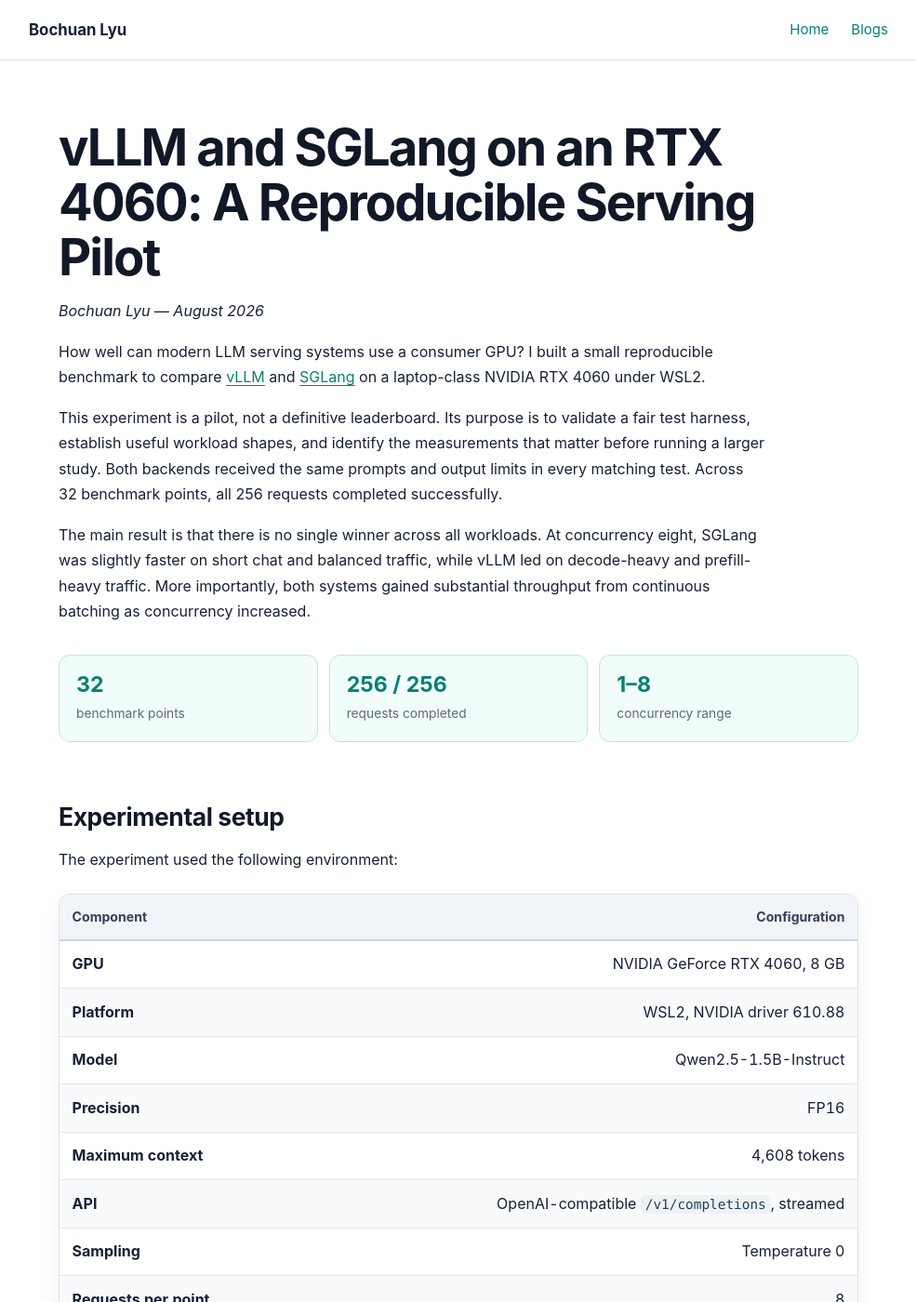
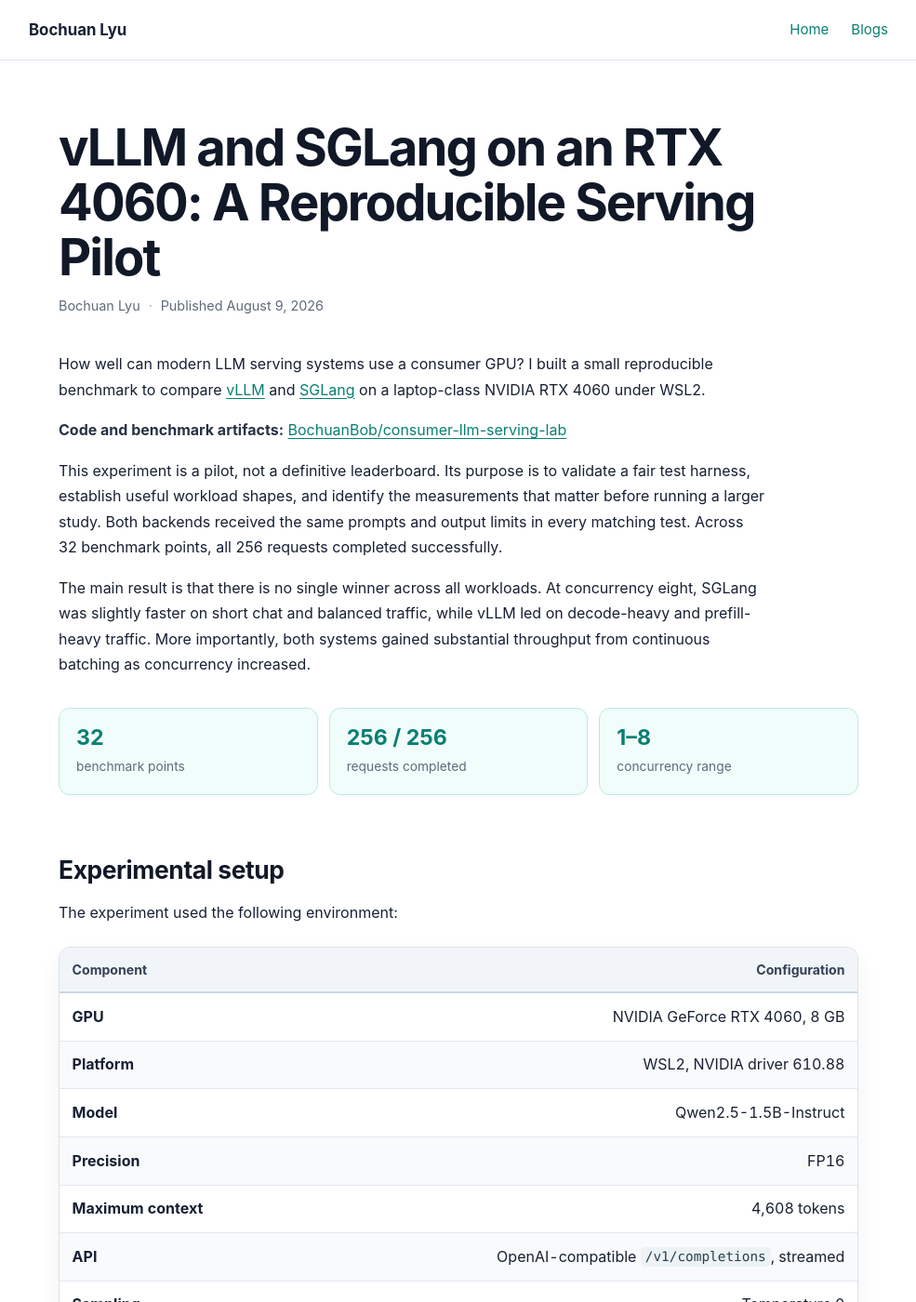
Before and after one commit to BochuanBob/bochuanbob.github.io, a Jekyll site: the page built from rtx4060-vllm-sglang-serving.md, in a window 1280 px wide and 1400 px high. Shown: the whole window at 93% size, without its empty margins (147-1132 px from the left). Built offline with Jekyll 4.4.1, drawn with Linux system fonts in a browser that asks for light colours.

```diff
--- a/_layouts/blog.html
+++ b/_layouts/blog.html
@@ -20,6 +20,14 @@
 
     <main class="article-shell">
       <article class="article">
+        <div class="article-heading">
+          <h1>{{ page.title }}</h1>
+          <p class="article-meta">
+            {% if page.author %}<span>{{ page.author }}</span>{% endif %}
+            <span>Published <time datetime="{{ page.date | date: '%Y-%m-%d' }}">{{ page.date | date: '%B %-d, %Y' }}</time></span>
+            {% if page.last_updated %}<span>Last updated <time datetime="{{ page.last_updated | date: '%Y-%m-%d' }}">{{ page.last_updated | date: '%B %-d, %Y' }}</time></span>{% endif %}
+          </p>
+        </div>
         {{ content }}
       </article>
     </main>
--- a/assets/css/blog.css
+++ b/assets/css/blog.css
@@ -50,13 +50,32 @@ a:hover { color: var(--accent-dark); }
 .article-shell { max-width: 980px; margin: 0 auto; padding: 64px 28px 80px; }
 .article { max-width: 860px; margin: 0 auto; }
 
-.article > h1:first-of-type {
+.article-heading h1 {
   margin: 0 0 12px;
   max-width: 800px;
   color: #111827;
   font-size: clamp(2.15rem, 5vw, 3.4rem);
   line-height: 1.08;
   letter-spacing: -.035em;
+}
+
+.article-heading { margin-bottom: 2.25rem; }
+
+.article-meta {
+  display: flex;
+  flex-wrap: wrap;
+  gap: 7px 22px;
+  margin: 0;
+  color: var(--muted);
+  font-size: .9rem;
+}
+
+.article-meta span + span { position: relative; }
+.article-meta span + span::before {
+  content: "·";
+  position: absolute;
+  left: -13px;
+  color: #94a3b8;
 }
 
 .article h2 {
@@ -149,6 +168,26 @@ a:hover { color: var(--accent-dark); }
 .article .workload-table td:last-child { text-align: left; }
 .article .benchmark-table { min-width: 790px; }
 .article .data-table .best { color: #087f5b; font-weight: 700; background: #ecfdf5; }
+.article .compact-table { min-width: 480px; }
+.article .compact-table th,
+.article .compact-table td { text-align: center !important; }
+.compact-table-wrap { max-width: 680px; }
+.article .tolerance-table { min-width: 900px; }
+.article .shape-table { min-width: 960px; }
+.article .data-table .selected-row { background: #ecfdf5; }
+
+.table-badge {
+  display: inline-block;
+  margin-left: 5px;
+  padding: 2px 6px;
+  border-radius: 999px;
+  background: #0d9488;
+  color: #fff;
+  font-size: .68rem;
+  font-weight: 700;
+  letter-spacing: .04em;
+  text-transform: uppercase;
+}
 
 .article table { width: 100%; border: 0; }
 .article thead th { border-bottom: 2px solid #cbd5e1; color: #334155; font-size: .88rem; }
--- a/rtx4060-vllm-sglang-serving.md
+++ b/rtx4060-vllm-sglang-serving.md
@@ -1,16 +1,15 @@
 ---
 layout: blog
 title: "vLLM and SGLang on an RTX 4060: A Reproducible Serving Pilot"
+author: "Bochuan Lyu"
 date: 2026-08-09
 description: "Identical request traces reveal how concurrency, prefill, and decode shape single-GPU LLM serving performance"
 permalink: /rtx4060-vllm-sglang-serving/
 ---
 
-# vLLM and SGLang on an RTX 4060: A Reproducible Serving Pilot
+How well can modern LLM serving systems use a consumer GPU? I built a small reproducible benchmark to compare [vLLM](https://github.com/vllm-project/vllm) and [SGLang](https://github.com/sgl-project/sglang) on a laptop-class NVIDIA RTX 4060 under WSL2.
 
-*Bochuan Lyu — August 2026*
-
-How well can modern LLM serving systems use a consumer GPU? I built a small reproducible benchmark to compare [vLLM](https://github.com/vllm-project/vllm) and [SGLang](https://github.com/sgl-project/sglang) on a laptop-class NVIDIA RTX 4060 under WSL2.
+**Code and benchmark artifacts:** [BochuanBob/consumer-llm-serving-lab](https://github.com/BochuanBob/consumer-llm-serving-lab)
 
 This experiment is a pilot, not a definitive leaderboard. Its purpose is to validate a fair test harness, establish useful workload shapes, and identify the measurements that matter before running a larger study. Both backends received the same prompts and output limits in every matching test. Across 32 benchmark points, all 256 requests completed successfully.
 
```
Also changed, not shown: generalized-lplb-hyperedge-waterfill.md (added, +165 -0 lines), index.md (+8 -5 lines), lplb-edge-balance.md (+3 -4 lines), waterfill_lplb_or_view.md (+1 -4 lines).
